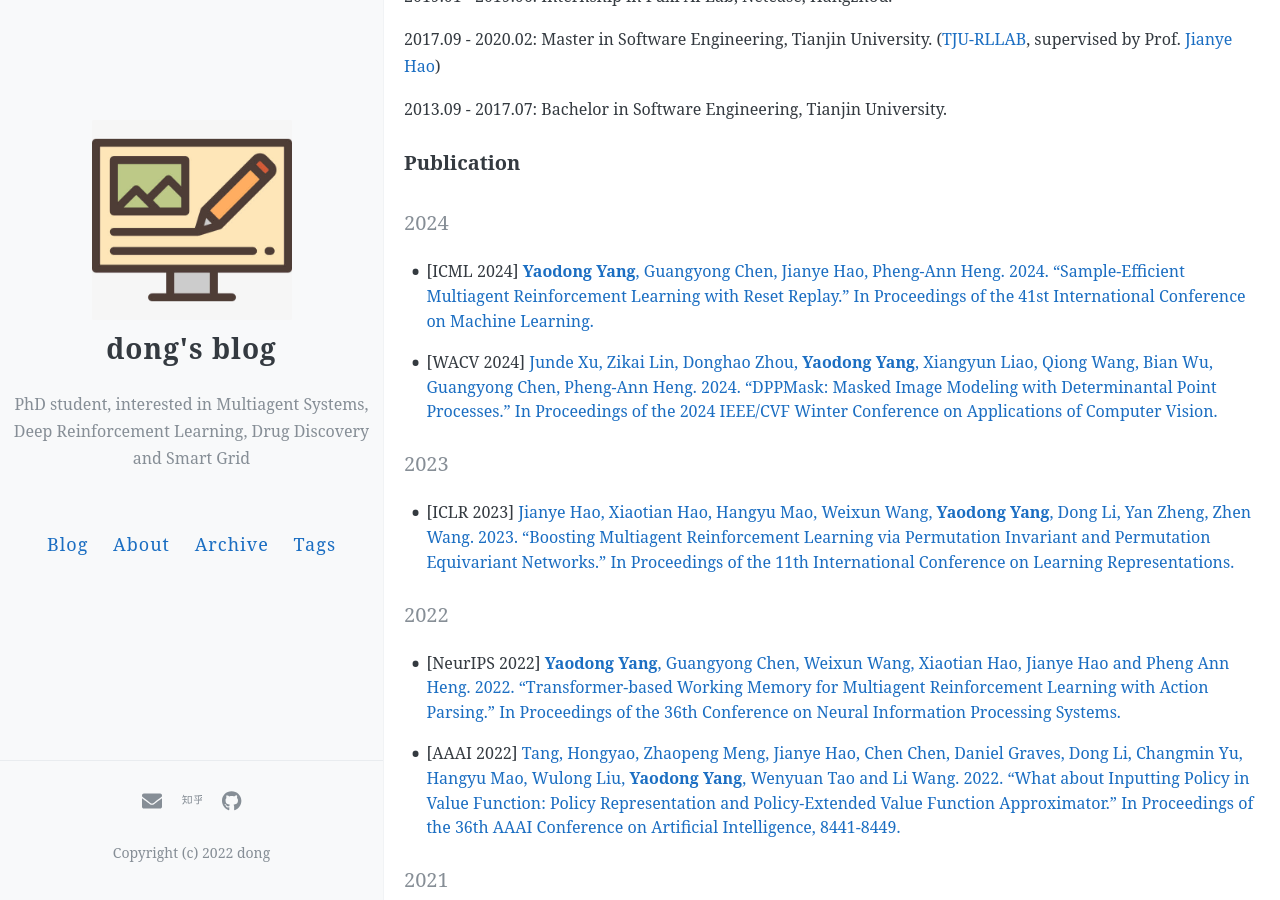
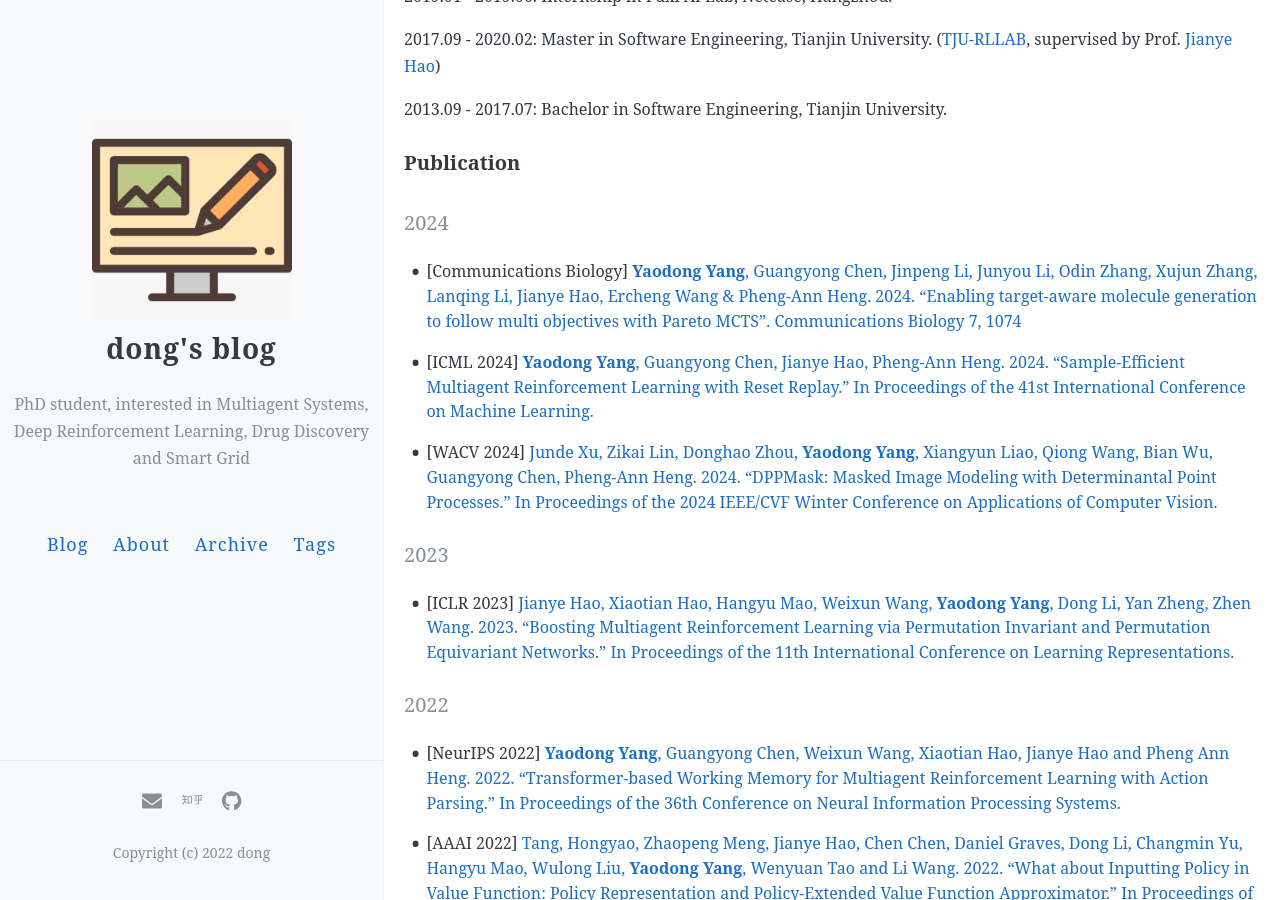
Before and after one commit to CNDOTA/CNDOTA.github.io, a Jekyll site: the page built from about.md, in a window 1280 px wide and 900 px high, scrolled down 573 px. Built offline with Jekyll 4.4.1, drawn with Linux system fonts in a browser that asks for light colours; comment, search, counter and statistics services are not loaded.

Commit message:
update 20240903

```diff
--- a/about.md
+++ b/about.md
@@ -32,6 +32,10 @@ supervised by Prof. [Pheng Ann Heng](http://www.cse.cuhk.edu.hk/~pheng/) and Pro
 ### Publication
 
 #### 2024
+
+- [Communications Biology] [**Yaodong Yang**, Guangyong Chen, Jinpeng Li, Junyou Li, Odin Zhang, Xujun Zhang, Lanqing Li, Jianye Hao, Ercheng Wang & Pheng-Ann Heng. 2024.
+"Enabling target-aware molecule generation to follow multi objectives with Pareto MCTS". Communications Biology 7, 1074](https://doi.org/10.1038/s42003-024-06746-w)
+
 
 - [ICML 2024] [**Yaodong Yang**, Guangyong Chen, Jianye Hao, Pheng-Ann Heng. 2024.
 "Sample-Efficient Multiagent Reinforcement Learning with Reset Replay."
```
